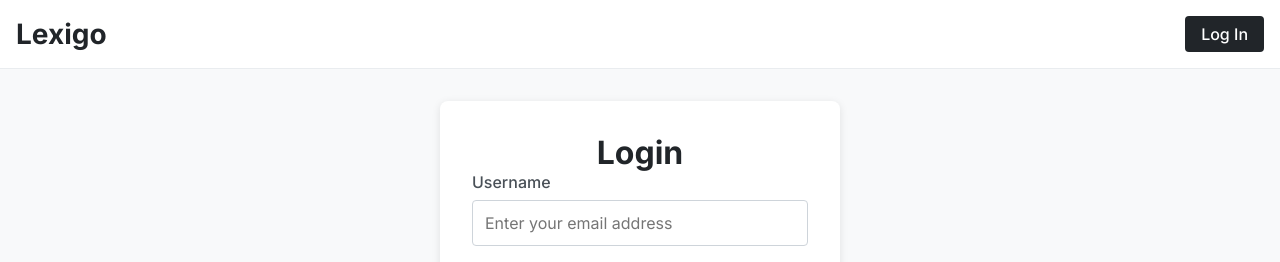
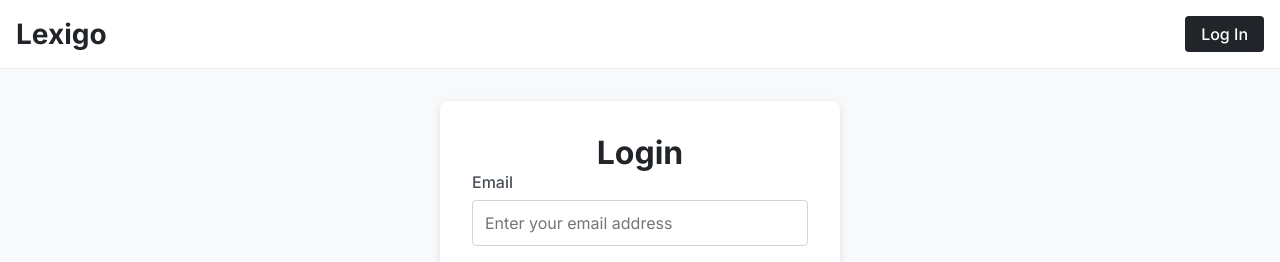
Before and after one commit to zainkarim/lexigo, a React (Create React App) app: page /login in a window 1280 px wide. Shown: the top 262 px of the page. Built offline with nearby package versions, Linux system fonts and the light colour scheme.

Commit message:
refactor: updated login page to reflect current login method (email instead of username)

```diff
--- a/src/pages/LoginPage.tsx
+++ b/src/pages/LoginPage.tsx
@@ -95,7 +95,7 @@
 `;
 
 const LoginPage: React.FC = () => {
-  const [username, setUsername] = useState('');
+  const [email, setEmail] = useState('');
   const [password, setPassword] = useState('');
   const [formError, setFormError] = useState('');
   const { login, error, isLoading } = useAuth();
@@ -107,12 +107,12 @@
     // Simple validation
     const emailRegex = /^[^\s@]+@[^\s@]+\.[^\s@]+$/;
 
-    if (!username || !password) {
+    if (!email || !password) {
       setFormError('Please fill in all fields');
       return;
     }
 
-    if (!emailRegex.test(username)) {
+    if (!emailRegex.test(email)) {
       setFormError('Please enter a valid email address');
       return;
     }
@@ -122,7 +122,7 @@
 
     try {
       // Call login from auth context
-      await login(username, password);
+      await login(email, password);
       navigate('/');
     } catch (err) {
       // Error handling is done within the AuthContext
@@ -143,12 +143,12 @@
 
       <Form onSubmit={handleSubmit}>
         <FormGroup>
-          <Label htmlFor="username">Username</Label>
+          <Label htmlFor="email">Email</Label>
           <Input
             type="text"
-            id="username"
-            value={username}
-            onChange={(e) => setUsername(e.target.value)}
+            id="email"
+            value={email}
+            onChange={(e) => setEmail(e.target.value)}
             placeholder="Enter your email address"
             required
           />
```
